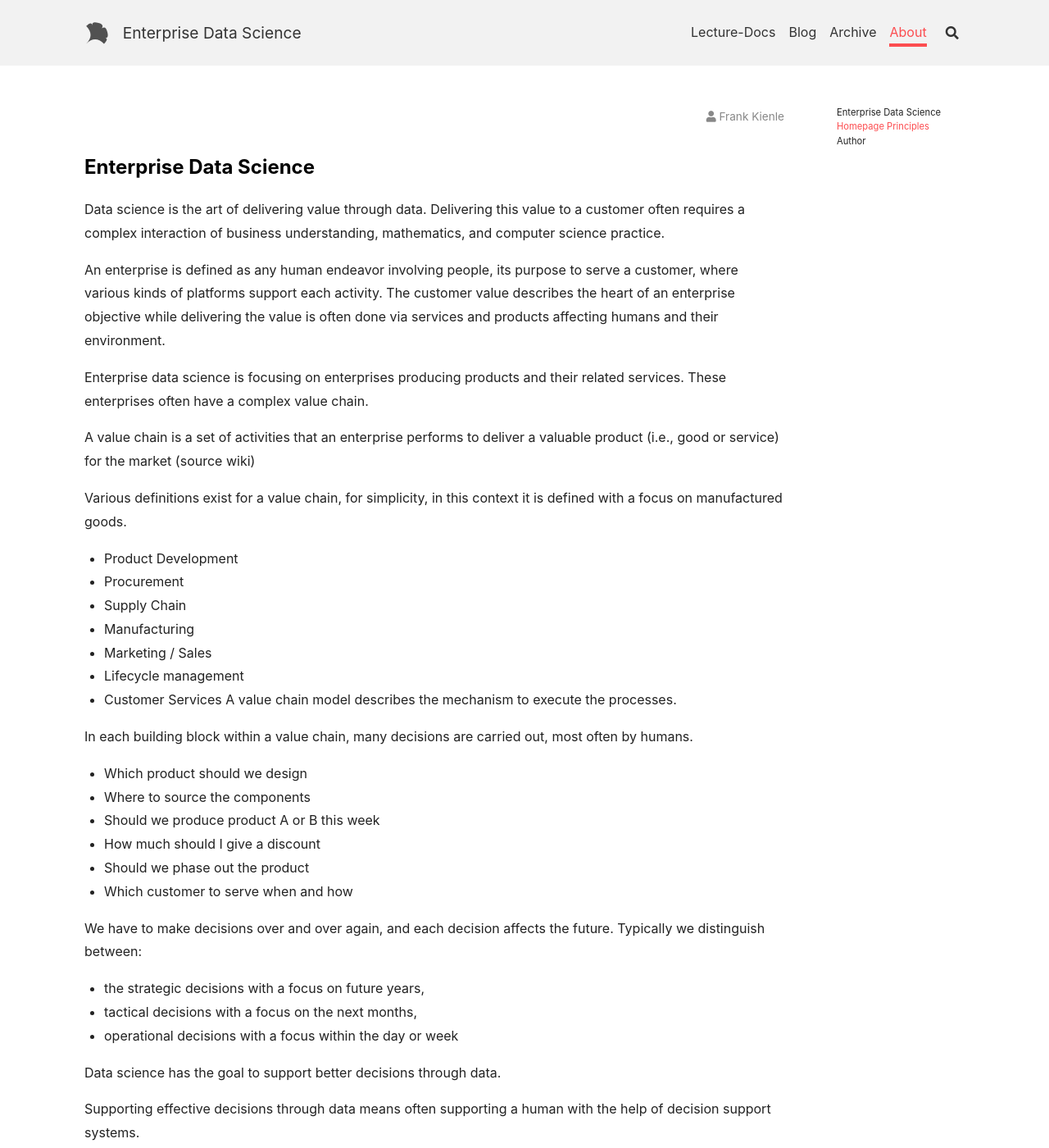
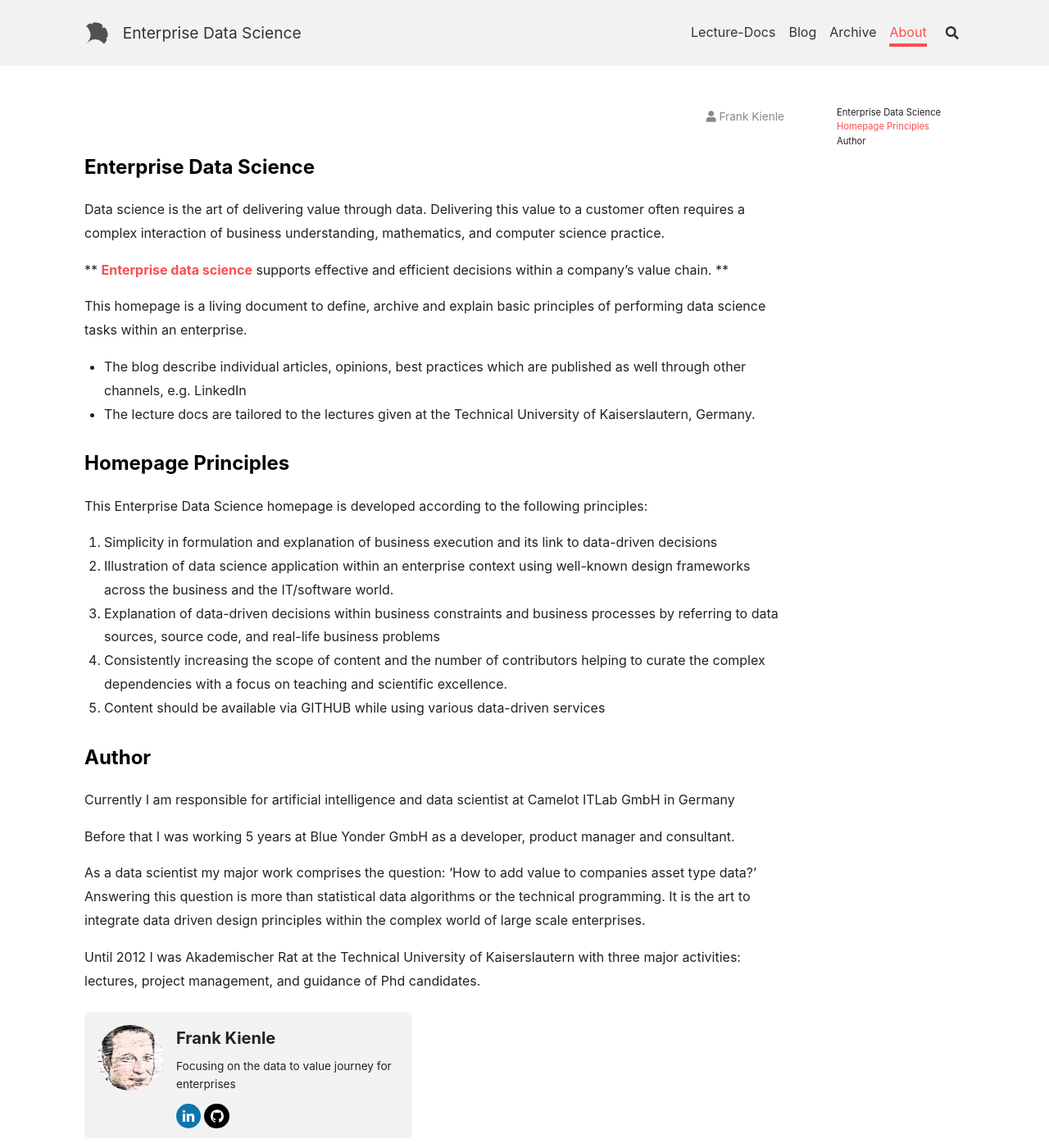
Before and after one commit to kienlef/kienlef.github.io, a Jekyll site: the page built from about.md, in a window 1280 px wide and 1400 px high. Shown: the whole window at 82% size. Built offline with Jekyll 4.4.1, drawn with Linux system fonts in a browser that asks for light colours; nearby versions of some CDN libraries; some of the changed text lies outside the part shown.

Commit message:
new lecture introduction

```diff
--- a/about.md
+++ b/about.md
@@ -10,44 +10,13 @@ aside:
 
 Data science is the art of delivering value through data. Delivering this value to a customer often requires a complex interaction of business understanding, mathematics, and computer science practice.
 
-An enterprise is defined as any human endeavor involving people, its purpose to serve a customer, where various kinds of platforms support each activity.
-The customer value describes the heart of an enterprise objective while delivering the value is often done via services and products affecting humans and their environment.
+** [Enterprise data science](docs/enterprise_data_science) supports effective and efficient decisions within a company's value chain. **
 
-Enterprise data science is focusing on enterprises producing products and their related services. These enterprises often have a complex value chain.
-
-A value chain is a set of activities that an enterprise performs to deliver a valuable product (i.e., good or service) for the market  (source wiki)
-
-Various definitions exist for a value chain, for simplicity, in this context it is defined with a focus on manufactured goods.
-* Product Development
-* Procurement
-* Supply Chain
-* Manufacturing
-* Marketing / Sales
-* Lifecycle management
-* Customer Services
-A value chain model describes the mechanism to execute the processes.
-
-In each building block within a value chain, many decisions are carried out, most often by humans.
-* Which product should we design
-* Where to source the components
-* Should we produce product A or B this week
-* How much should I give a discount
-* Should we phase out the product
-* Which customer to serve when and how
+This homepage is a living document to define, archive and explain basic principles of performing data science tasks within an enterprise.
 
 
-We have to make decisions over and over again, and each decision affects the future. Typically we distinguish between:
-* the strategic decisions with a focus on future years,
-* tactical decisions with a focus on the next months,
-* operational decisions with a focus within the day or week
-
-Data science has the goal to support better decisions through data.
-
-Supporting effective decisions through data means often supporting a human with the help of decision support systems.
-
-Supporting effective decision means most often the push towards automation or automation support.
-
-** Enterprise data science supports effective and efficient decisions within a company's value chain. **
+* The blog describe individual articles, opinions, best practices which are published as well through other channels, e.g. LinkedIn
+* The lecture docs are tailored to the lectures given at the Technical University of Kaiserslautern, Germany.
 
 ### Homepage Principles
 This Enterprise Data Science homepage is developed according to the following principles:
@@ -61,14 +30,12 @@ This Enterprise Data Science homepage is developed according to the following pr
 ### Author
 Currently I am responsible for artificial intelligence and  data scientist at Camelot ITLab GmbH in Germany
 
-Before that I was working 5 years at Blue Yonder GmbH.
+Before that I was working 5 years at Blue Yonder GmbH as a developer, product manager and consultant.
 
 As a data scientist my major work comprises the question:
 ‘How to add value to companies asset type data?’
-Answering this question is more than statistical data algorithms. In my daily work I focus on several aspects:
-Business analysis, e.g. derive new business models with respect to accessible data provided by the current data warehouse, derive new business chances while combining new information, calculating costs and return on invest numbers,…
-Statistical modeling/probabilistic modeling (basic now how  thought at Universities)
-The art of predictive analysis: designing machine learning algorithms which predicts the future with respect to the derived business constraints. Goal is always a reliable integration within the respective business intelligence system.
+Answering this question is more than statistical data algorithms or the technical programming. It is the art to integrate data driven design principles within the complex world of large scale enterprises.
 
-Until 2012 I was Akademischer Rat at the University of Kaiserslautern with three major activity field:
+
+Until 2012 I was Akademischer Rat at the Technical University of Kaiserslautern with three major activities:
 lectures, project management, and guidance of Phd candidates.
```
Also changed, not shown: docs/_docs/1.0-DS_intro.md (+4 -4 lines), docs/_docs/overview.md (+1 -1 lines), docs/_posts/2015-11-01-Talk_data_science_sexiest_job.md (added, +18 -0 lines).
